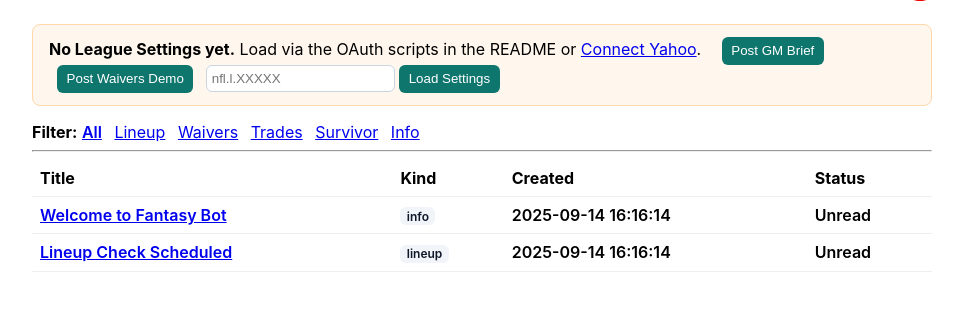
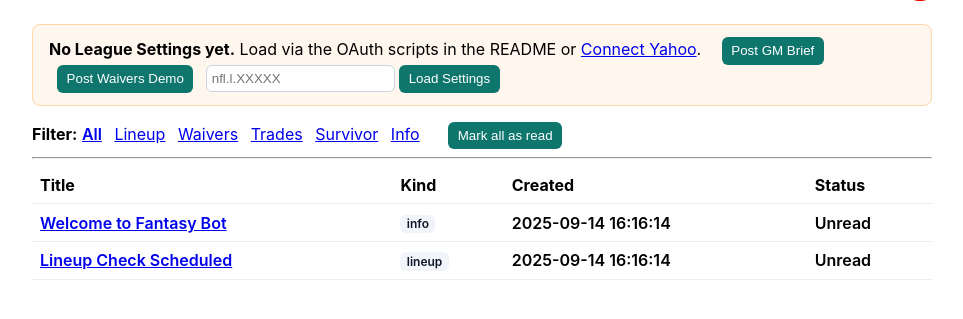
Before and after one commit to zjromani/fantasy-football, a FastAPI app: page / in a window 1280 px wide. Shown: the part 52-371 px from the top of the page, without its empty margins (158-1121 px from the left). Run offline with FastAPI, Linux system fonts and the light colour scheme; data comes from the database, SQL or seed files in the repository.

Commit message:
add 'Mark all as read' action and button
Provide a POST route to mark all notifications as read and a button in the Inbox header. This improves triage speed when testing and using the app.

```diff
--- a/app/inbox.py
+++ b/app/inbox.py
@@ -69,6 +69,17 @@ def unread_count() -> int:
         connection.close()
 
 
+def mark_all_read() -> int:
+    connection = get_connection()
+    try:
+        cursor = connection.cursor()
+        cursor.execute("UPDATE notifications SET is_read = 1 WHERE is_read = 0")
+        connection.commit()
+        return cursor.rowcount
+    finally:
+        connection.close()
+
+
 def latest_settings_payload() -> Optional[Dict[str, Any]]:
     connection = get_connection()
     try:
--- a/app/main.py
+++ b/app/main.py
@@ -7,13 +7,16 @@ from fastapi.templating import Jinja2Templates
 
 from .db import get_connection, migrate, seed_example_data_if_empty
 from .store import migrate as store_migrate
-from .inbox import list_notifications as inbox_list, get_notification as inbox_get, mark_read as inbox_mark_read, unread_count as inbox_unread, latest_settings_payload, notify
+from .inbox import list_notifications as inbox_list, get_notification as inbox_get, mark_read as inbox_mark_read, unread_count as inbox_unread, latest_settings_payload, notify, mark_all_read as inbox_mark_all
 from .brief import post_gm_brief
 from .waivers import recommend_waivers, free_agents_from_yahoo
 from .models import LeagueSettings
 from .yahoo_client import YahooClient
+from .config import get_settings
 from .ingest import fetch_league_bundle, persist_bundle
 from .store import record_snapshot
+from .config import get_settings
+from .utils import normalize_league_key
 
 
 app = FastAPI(title="Fantasy Bot")
@@ -99,6 +102,12 @@ def action_gm_brief():
     return RedirectResponse(url="/", status_code=status.HTTP_303_SEE_OTHER)
 
 
+@app.post("/actions/notifications/mark_all_read")
+def action_mark_all_read():
+    inbox_mark_all()
+    return RedirectResponse(url="/", status_code=status.HTTP_303_SEE_OTHER)
+
+
 @app.post("/actions/waivers_demo")
 def action_waivers_demo():
     payload = latest_settings_payload() or {}
@@ -115,7 +124,10 @@ def action_waivers_demo():
 
 
 @app.post("/actions/waivers_live")
-def action_waivers_live(league_key: str = Form(...)):
+def action_waivers_live(league_key: str = Form(None)):
+    if not league_key:
+        league_key = get_settings().league_key
+    league_key = normalize_league_key(league_key)
     payload = latest_settings_payload() or {}
     raw = {"settings": payload} if payload else {"settings": {"roster_positions": [{"position": "QB", "count": 1}, {"position": "RB", "count": 2}, {"position": "WR", "count": 2}, {"position": "TE", "count": 1}, {"position": "W/R/T", "count": 1}, {"position": "BN", "count": 5}], "scoring": {"ppr": "full"}}}
     settings = LeagueSettings.from_yahoo(raw)
@@ -131,7 +143,10 @@ def action_waivers_live(league_key: str = Form(...)):
 
 
 @app.post("/actions/load_settings")
-def action_load_settings(league_key: str = Form(...)):
+def action_load_settings(league_key: str = Form(None)):
+    if not league_key:
+        league_key = get_settings().league_key
+    league_key = normalize_league_key(league_key)
     try:
         client = YahooClient()
         data = client.get(f"league/{league_key}", params={"format": "json"}).json()
@@ -143,7 +158,10 @@ def action_load_settings(league_key: str = Form(...)):
 
 
 @app.post("/actions/ingest_now")
-def action_ingest_now(league_key: str = Form(...)):
+def action_ingest_now(league_key: str = Form(None)):
+    if not league_key:
+        league_key = get_settings().league_key
+    league_key = normalize_league_key(league_key)
     try:
         client = YahooClient()
         bundle = fetch_league_bundle(client, league_key, cache_dir=".cache")
--- a/app/templates/index.html
+++ b/app/templates/index.html
@@ -45,6 +45,9 @@
   <a href="/?kind=trades" {% if filter_kind=='trades' %}class="unread"{% endif %}>Trades</a>
   <a href="/?kind=survivor" {% if filter_kind=='survivor' %}class="unread"{% endif %}>Survivor</a>
   <a href="/?kind=info" {% if filter_kind=='info' %}class="unread"{% endif %}>Info</a>
+  <form method="post" action="/actions/notifications/mark_all_read" style="display:inline; margin-left:1rem;">
+    <button class="btn">Mark all as read</button>
+  </form>
   <hr>
 </div>
 
```
